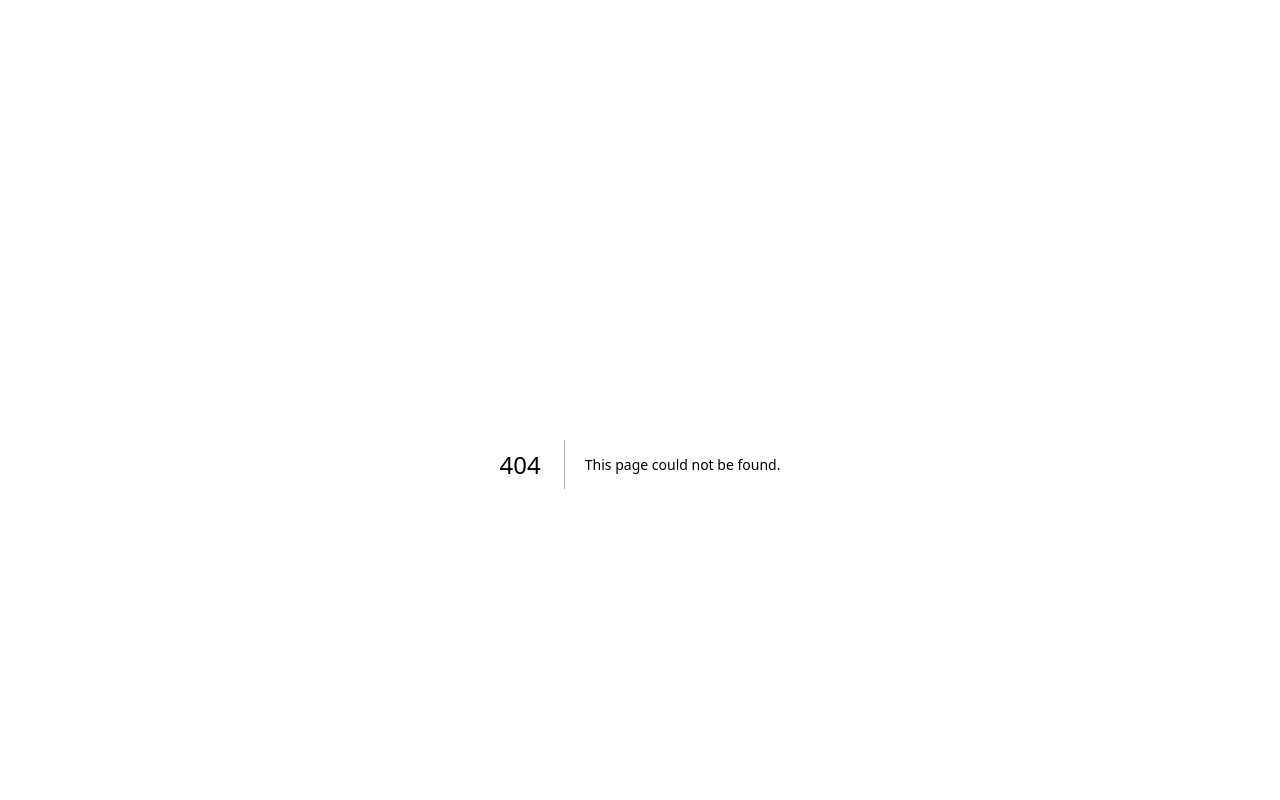
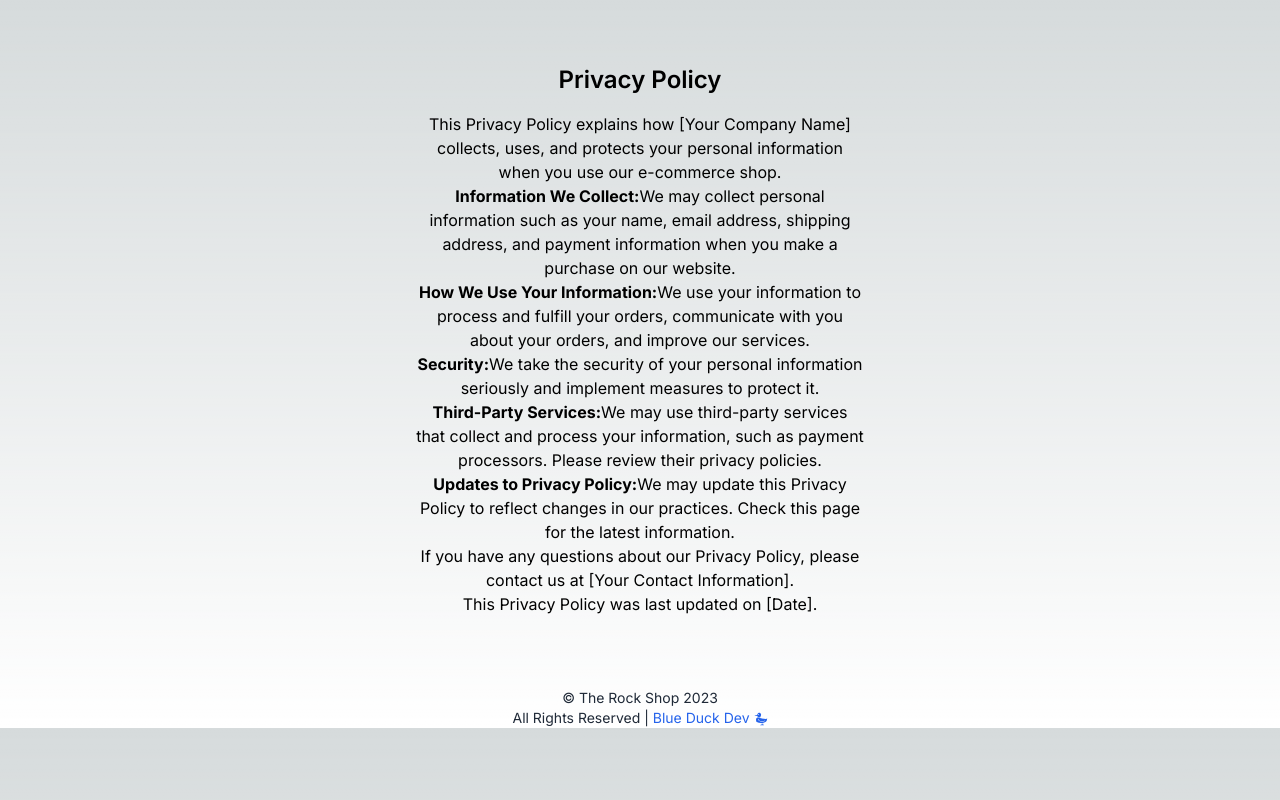
Before and after one commit to git-asia/next13_ecommerce, a Next.js app: page /privacy-policy in a window 1280 px wide. Before the commit this address had no page. Shown: the top 800 px of the page. Built offline with nearby package versions, Linux system fonts and the light colour scheme.

Commit message:
Created group of pages with terms and policy

```diff
--- /dev/null
+++ b/src/app/(static-pages)/layout.tsx
@@ -0,0 +1,15 @@
+import { type ReactNode } from "react";
+
+export default function StaticLayout({
+	children,
+}: {
+	children: ReactNode;
+}) {
+	return (
+
+		<div
+        data-testid="group-layout"
+        className="mx-auto max-w-md text-center">
+            {children}</div>
+	);
+}
--- /dev/null
+++ b/src/app/(static-pages)/privacy-policy/page.tsx
@@ -0,0 +1,47 @@
+export default function PrivacyPolicy() {
+	return (
+		<div className="text-black">
+			<h1 className="mb-4 text-2xl font-semibold">Privacy Policy</h1>
+			<div className="mb-2">
+				<p>
+					This Privacy Policy explains how [Your Company Name]
+					collects, uses, and protects your personal information when
+					you use our e-commerce shop.
+				</p>
+				<p>
+					<strong>Information We Collect:</strong>
+					We may collect personal information such as your name, email
+					address, shipping address, and payment information when you
+					make a purchase on our website.
+				</p>
+				<p>
+					<strong>How We Use Your Information:</strong>
+					We use your information to process and fulfill your orders,
+					communicate with you about your orders, and improve our
+					services.
+				</p>
+				<p>
+					<strong>Security:</strong>
+					We take the security of your personal information seriously
+					and implement measures to protect it.
+				</p>
+				<p>
+					<strong>Third-Party Services:</strong>
+					We may use third-party services that collect and process
+					your information, such as payment processors. Please review
+					their privacy policies.
+				</p>
+				<p>
+					<strong>Updates to Privacy Policy:</strong>
+					We may update this Privacy Policy to reflect changes in our
+					practices. Check this page for the latest information.
+				</p>
+				<p>
+					If you have any questions about our Privacy Policy, please
+					contact us at [Your Contact Information].
+				</p>
+				<p>This Privacy Policy was last updated on [Date].</p>
+			</div>
+		</div>
+	);
+}
--- /dev/null
+++ b/src/app/(static-pages)/terms-and-conditions/page.tsx
@@ -0,0 +1,36 @@
+export default function TermsAndConditions() {
+    return (
+      <div className="text-black">
+        <h1 className="mb-4 text-2xl font-semibold">Terms and Conditions</h1>
+        <div className="mb-2">
+          <p>
+            These Terms and Conditions govern your use of [Your Company Name] e-commerce shop. By accessing or using our website, you agree to comply with these terms.
+          </p>
+          <p>
+            <strong>Use of Our Website:</strong>
+            You must use our website in accordance with applicable laws and regulations. Any unauthorized use or access is prohibited.
+          </p>
+          <p>
+            <strong>Intellectual Property:</strong>
+            All content on our website, including text, images, and logos, is our intellectual property and may not be used without permission.
+          </p>
+          <p>
+            <strong>Privacy:</strong>
+            Your use of our website is also governed by our Privacy Policy. Please review it for information on how we collect and use your data.
+          </p>
+          <p>
+            <strong>Disclaimer:</strong>
+            We provide our website on an &quot;as is&quot; basis. We do not guarantee the accuracy or availability of our website.
+          </p>
+          <p>
+            <strong>Changes to Terms:</strong>
+            We may update these Terms and Conditions at any time. It&rsquo;s your responsibility to review them periodically.
+          </p>
+          <p>
+            If you have any questions about our Terms and Conditions, please contact us at [Your Contact Information].
+          </p>
+          <p>This Terms and Conditions was last updated on [Date].</p>
+        </div>
+      </div>
+    );
+  }
```
